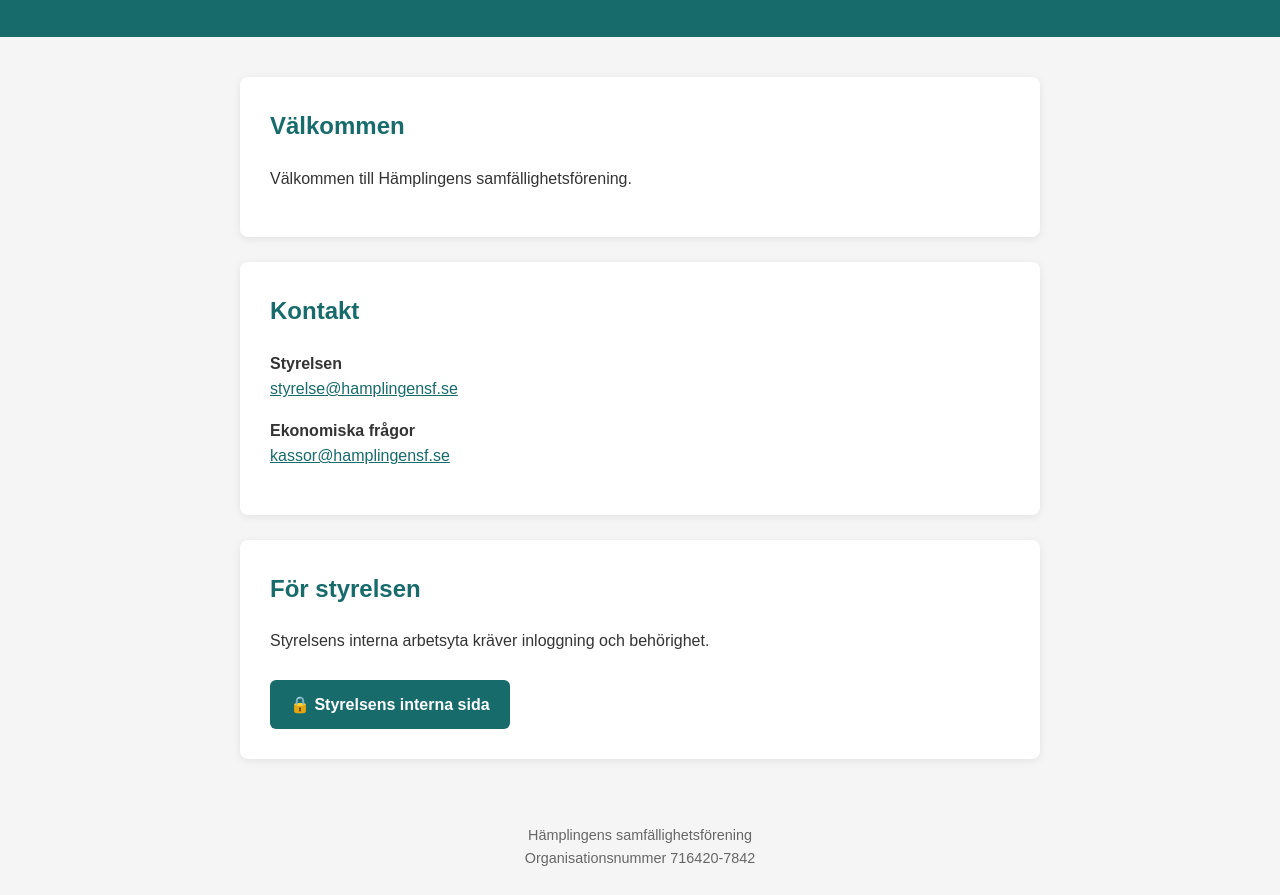
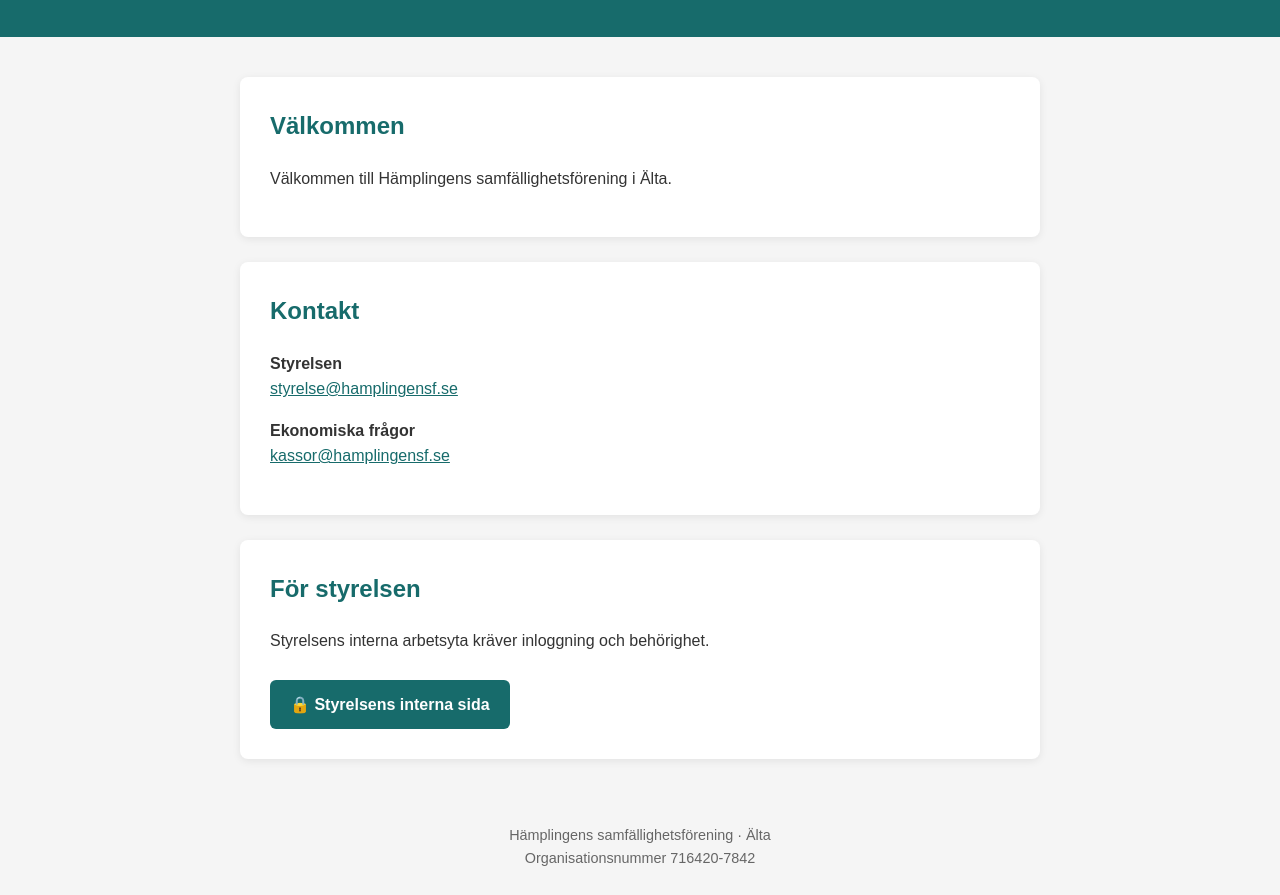
Before and after one commit to hamplingensf/hamplingensf.se, a plain HTML site: page index.html in a window 1280 px wide. Shown: the part 99-994 px from the top of the page. Drawn offline with Linux system fonts and the light colour scheme.

Commit message:
Update index.html

```diff
--- a/index.html
+++ b/index.html
@@ -85,7 +85,7 @@
     <div class="card">
       <h2>Välkommen</h2>
       <p>
-        Välkommen till Hämplingens samfällighetsförening.
+        Välkommen till Hämplingens samfällighetsförening i Älta.
       </p>
     </div>
 
@@ -125,7 +125,7 @@
   </main>
 
   <footer>
-    Hämplingens samfällighetsförening<br>
+    Hämplingens samfällighetsförening · Älta<br>
     Organisationsnummer 716420-7842
   </footer>
 
```
